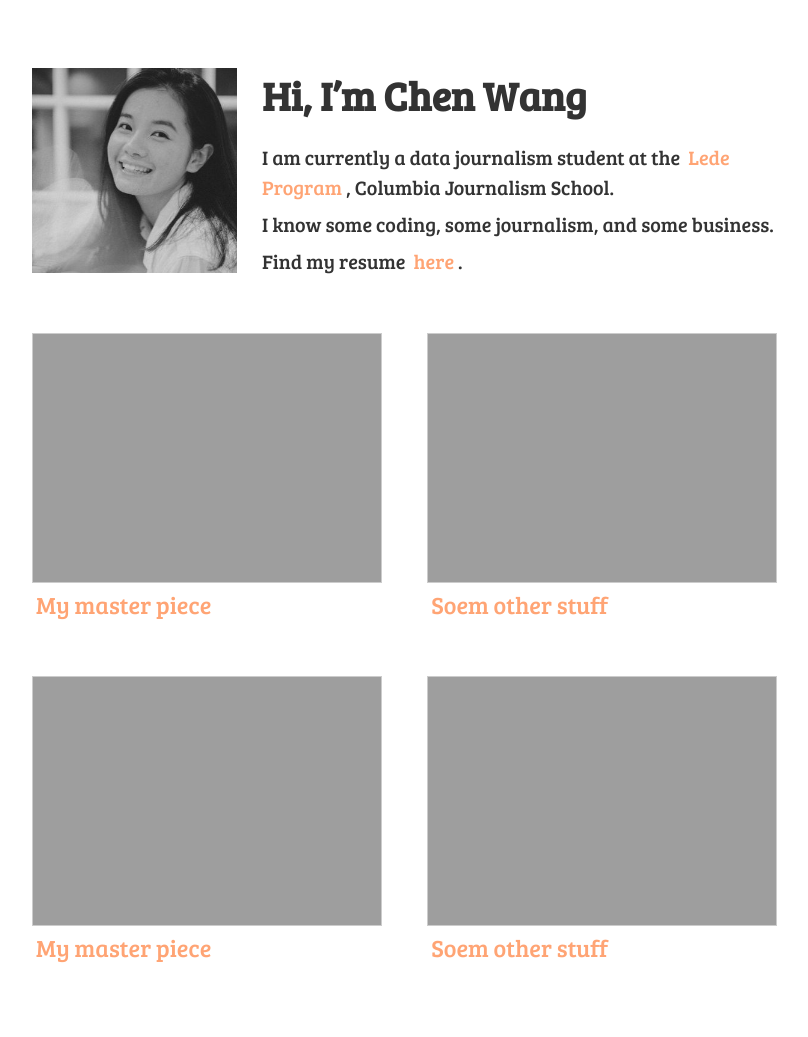
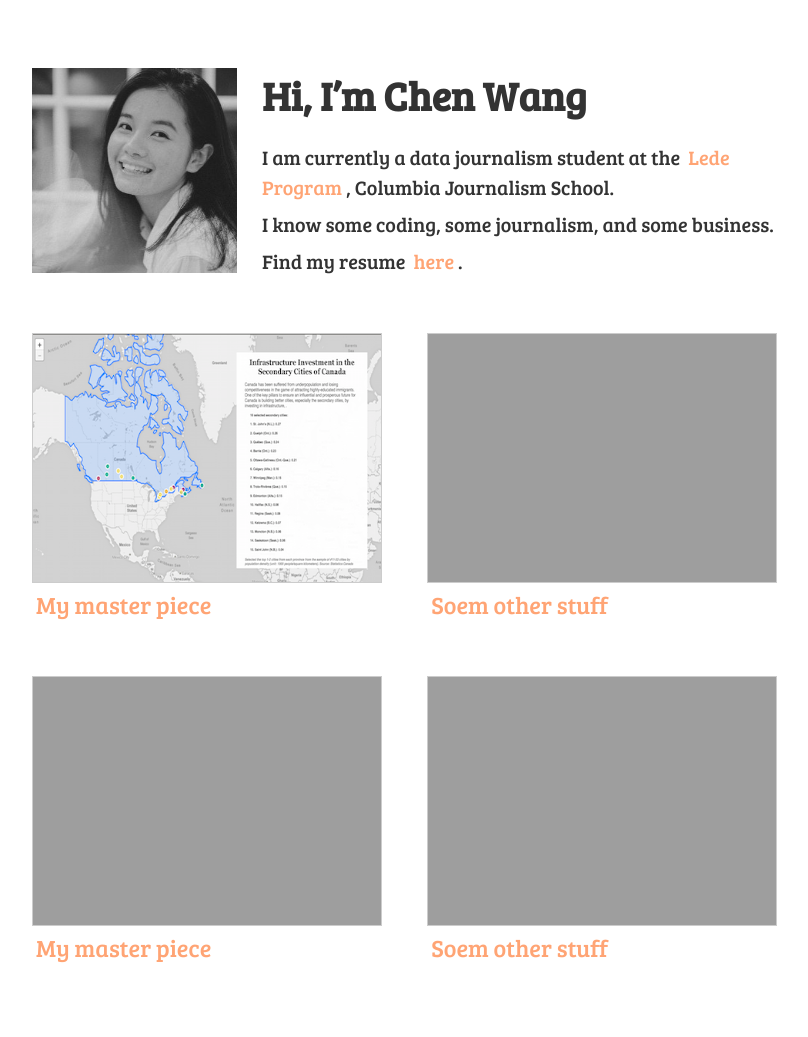
Before and after one commit to hichenwang/Data_Studio_Projects, a Jekyll site: the page built from docs/index.md, in a window 1280 px wide. Shown: the whole page, without its empty margins (233-1041 px from the left). Built offline with Jekyll 4.4.1, drawn with Linux system fonts in a browser that asks for light colours.

Commit message:
website update

```diff
--- a/docs/index.md
+++ b/docs/index.md
@@ -13,7 +13,7 @@
 
 Find my resume [here]({{ site.url }}assets/Resume-Chen Wang - Updated.pdf).
 
-* ![Project 1]({{ site.url }}assets/placeholder.png)[My master piece]({{ site.url }}a-very-cool-project)
+* ![Project 1]({{ site.url }}assets/Project_1.png)[My master piece]({{ site.url }}a-very-cool-project)
 * ![Project 2]({{ site.url }}assets/placeholder.png)[Soem other stuff]({{ site.url }}a-very-cool-project)
-* ![Project 1]({{ site.url }}assets/placeholder.png)[My master piece]({{ site.url }}a-very-cool-project)
-* ![Project 2]({{ site.url }}assets/placeholder.png)[Soem other stuff]({{ site.url }}a-very-cool-project)
+* ![Project 3]({{ site.url }}assets/placeholder.png)[My master piece]({{ site.url }}a-very-cool-project)
+* ![Project 4]({{ site.url }}assets/placeholder.png)[Soem other stuff]({{ site.url }}a-very-cool-project)
```
Also changed, not shown: docs/assets/Project_1.png.
